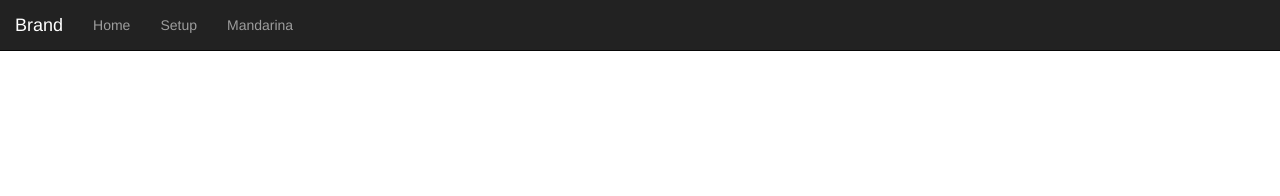
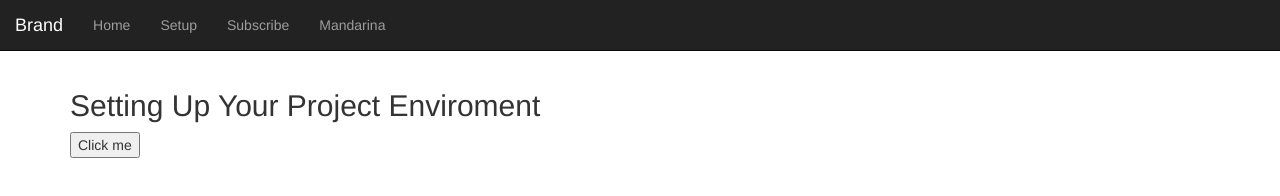
Before and after one commit to Danilo-Zekovic/pwa, a React app: page /subscribe in a window 1280 px wide. Built offline with nearby package versions, Linux system fonts and the light colour scheme.

Commit message:
lets try and add pwa subsciption stuff

```diff
--- a/app/components/Header.js
+++ b/app/components/Header.js
@@ -19,6 +19,7 @@ const Header = () => (
           <ul className="nav navbar-nav">
             <li><Link to='/'>Home</Link></li>
             <li><Link to='/setup'>Setup</Link></li>
+            <li><Link to='/setup'>Subscribe</Link></li>
             <li><Link to='/marina'>Mandarina</Link></li>
           </ul>
         </div>
--- a/app/components/Main.js
+++ b/app/components/Main.js
@@ -3,12 +3,27 @@ import { Switch, Route, Link } from 'react-router-dom'
 import Marina from './elements/Marina'
 import Home from './elements/Home'
 import Setup from './elements/Setup'
+import Subscribe from './elements/Subscribe'
+
+// Check for service worker
+if ('serviceWorker' in navigator) {
+  console.log("<<<< Service Worker exists >>>>")
+  navigator.serviceWorker.register('/sw.js').then(function(registration) {
+    // Registration was successful
+    console.log('ServiceWorker registration successful with scope: ', registration.scope);
+    console.log('Hey this is awesome app!');
+  }).catch(function(err) {
+    // registration failed s
+    console.log('ServiceWorker registration failed: ', err);
+  });
+}
 
 const Main = () => (
   <main style={{marginTop:69 + 'px'}} className='container'>
     <Switch>
       <Route exact path='/' component={Home}/>
       <Route path='/setup' component={Setup}/>
+      <Route path='/subscribe' component={Subscribe}/>
       <Route path='/marina' component={Marina}/>
     </Switch>
   </main>
--- /dev/null
+++ b/app/components/elements/Subscribe.js
@@ -0,0 +1,12 @@
+import React from 'react'
+
+console.log("<<<< HEY THIS ACTUALLY WORKS >>>>")
+
+const Subscribe = () => (
+  <div >
+    <h2>Setting Up Your Project Enviroment</h2>
+    <button>Click me</button>
+  </div>
+)
+
+export default Subscribe
```
Also changed, not shown: app/index.html (+2 -2 lines).
